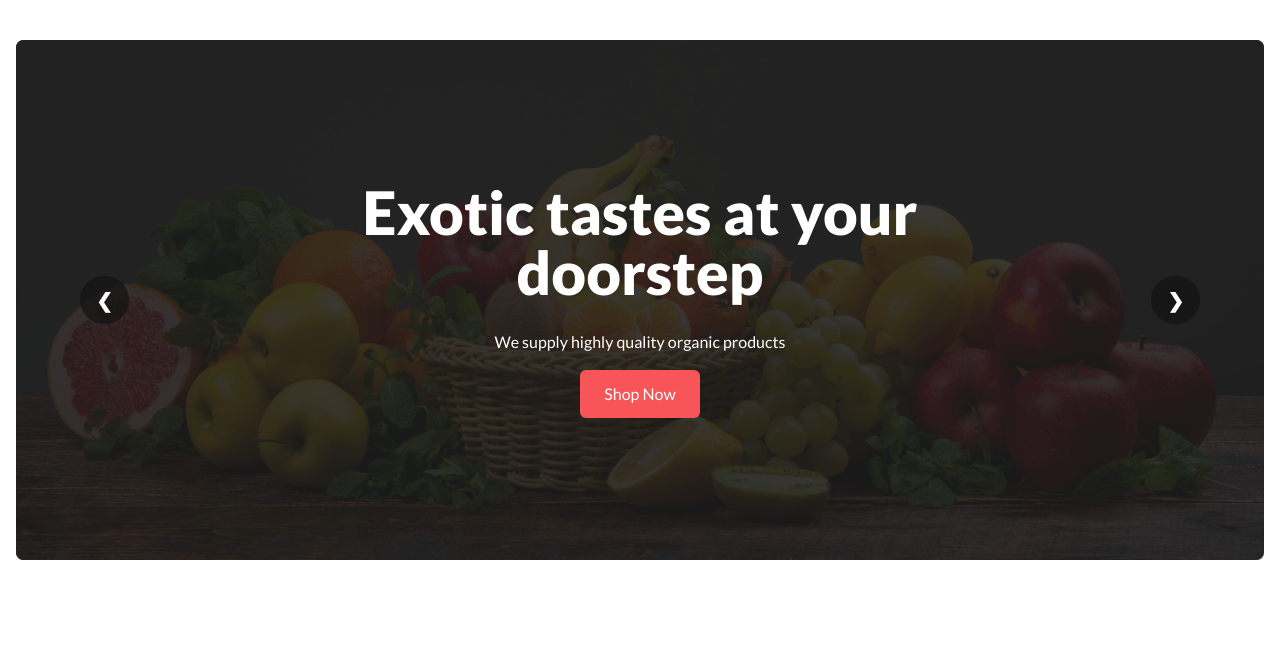
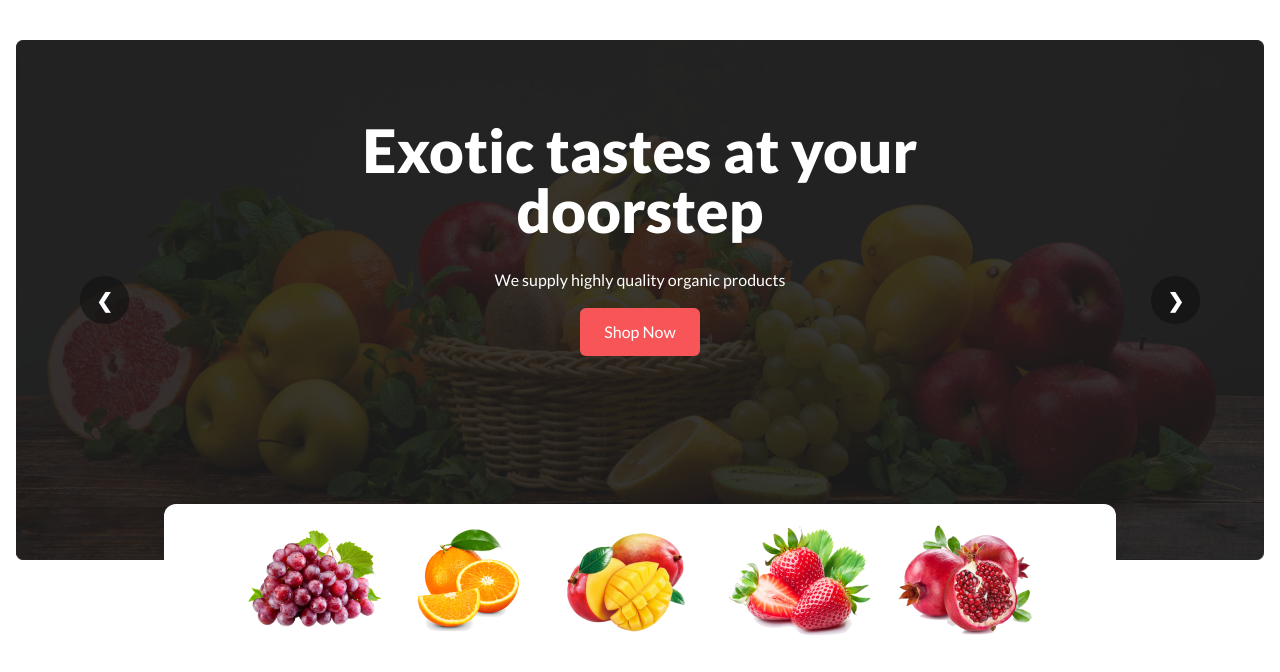
Before and after one commit to Rahidapriya/JM_Assignment-3, a plain HTML site: page index.html in a window 1280 px wide. Shown: the part 148-820 px from the top of the page. Drawn offline with nearby package versions, Linux system fonts and the light colour scheme; grey boxes are pictures that could not be loaded.

Commit message:
banner fruit

```diff
--- a/index.html
+++ b/index.html
@@ -84,9 +84,10 @@
 
           <!-- carousel -->
           <section class="mt-10     flex flex-col justify-center items-center  ">
+            <div class="flex flex-col  items-center  text-white z-20 relative">
 
             <!-- b -->
-            <div class="  absolute flex flex-col justify-center items-center  text-white z-20 ">
+            <div class="  absolute flex flex-col mt-10 items-center  text-white z-20 lg:mt-20 ">
                 <h1 class="text-base md:text-4xl lg:text-6xl md:mb-7 font-extrabold text-center">Exotic tastes at your <br>doorstep</h1>
                 <p class="text-xs md:text-base">We supply highly quality organic products</p>
                   <a class="bg-color-primary p-1.5 md:px-6 md:py-3 rounded-md mt-4">Shop Now</a>
@@ -159,7 +160,23 @@
               </div>
               </div>
 
-            </div>
+            <!--  -->
+            <div class=" hidden    lg:flex bg-white -mt-14 z-40 px-20 p-5 rounded-xl gap-6">
+              <img src="images/fruit1.png" alt="">
+              <img src="images/fruit2.png" alt="">
+              <img src="images/fruit3.png" alt="">
+              <img src="images/fruit4.png" alt="">
+              <img src="images/fruit5.png" alt="">
+             </div>
+
+             </div>
+
+
+
+            <!--  -->
+
+
+
           </section>
     </header>
 
```
